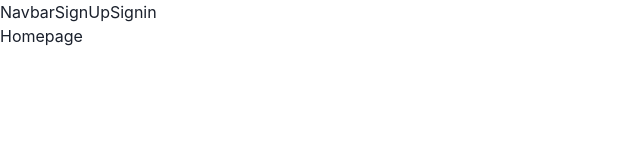
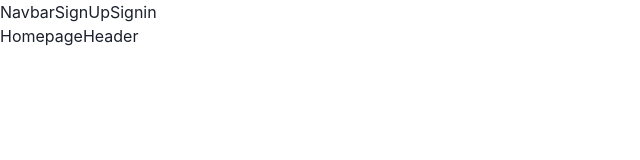
Before and after one commit to Kundn1811/marked-waves-859, a React (Create React App) app in the folder Frontend/tmetric/: page / in a window 1280 px wide. Shown: the top 160 px of the page, without its empty margins (0-640 px from the left). Built offline with nearby package versions, Linux system fonts and the light colour scheme.

Commit message:
initial commit

```diff
--- a/Frontend/tmetric/src/pages/Homepage.jsx
+++ /dev/null
@@ -1,7 +0,0 @@
-import React from "react";
-
-const Homepage = () => {
-  return <div>Homepage</div>;
-};
-
-export default Homepage;
--- /dev/null
+++ b/Frontend/tmetric/src/pages/Homepage/Homepage.jsx
@@ -0,0 +1,12 @@
+import React, { Fragment } from "react";
+import HomepageHeader from "./HomepageHeader";
+
+const Homepage = () => {
+  return (
+    <Fragment>
+      <HomepageHeader />
+    </Fragment>
+  );
+};
+
+export default Homepage;
--- /dev/null
+++ b/Frontend/tmetric/src/pages/Homepage/HomepageHeader.jsx
@@ -0,0 +1,7 @@
+import React from "react";
+
+const HomepageHeader = () => {
+  return <div>HomepageHeader</div>;
+};
+
+export default HomepageHeader;
--- a/Frontend/tmetric/src/routes/Allroutes.js
+++ b/Frontend/tmetric/src/routes/Allroutes.js
@@ -1,17 +1,16 @@
-import React from 'react'
-import { Routes,Route } from 'react-router-dom'
-import HomePage from '../pages/HomePage'
-import Signin from '../pages/Signin'
-import Signup from '../pages/Signup'
+import React from "react";
+import { Routes, Route } from "react-router-dom";
+import Homepage from "../pages/Homepage/Homepage";
+import Signin from "../pages/Signin";
+import Signup from "../pages/Signup";
 const Allroutes = () => {
   return (
     <Routes>
-        <Route path= "/" element = {<HomePage/>} />
-        <Route path= "/signin" element = {<Signin/>} />
-        <Route path= "/signup" element = {<Signup />} />
+      <Route path="/" element={<Homepage />} />
+      <Route path="/signin" element={<Signin />} />
+      <Route path="/signup" element={<Signup />} />
+    </Routes>
+  );
+};
 
-    </Routes>
-  )
-}
-
-export default Allroutes
+export default Allroutes;
```
